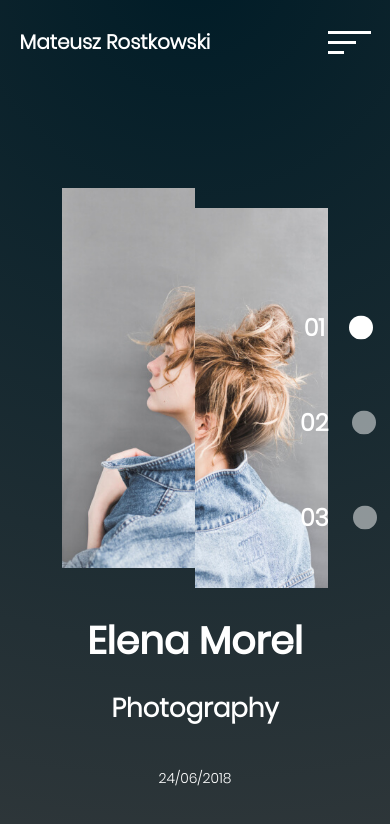
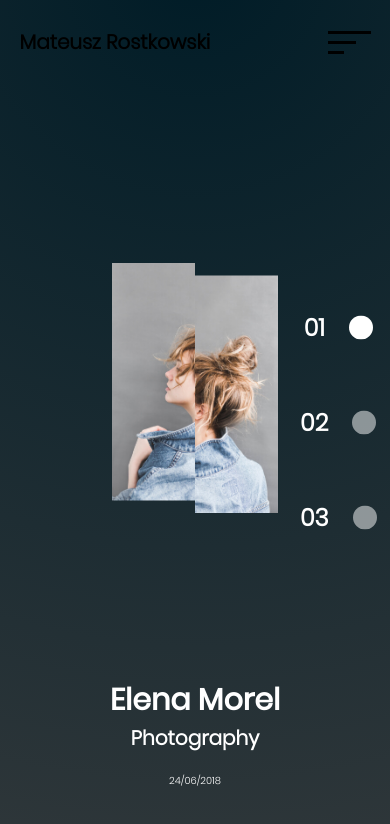
Before and after one commit to MateuszRostkowski/Photography-site, a plain HTML site: page index.html in a window 390 px wide. Both pictures are taken after a click on the icon 349 px from the left and 42 px from the top of the page. Drawn offline with nearby package versions, Linux system fonts and the light colour scheme.

Commit message:
Added: responsive styles, interactivity to navbar

```diff
--- a/app.js
+++ b/app.js
@@ -135,10 +135,65 @@ function init() {
         nextSlide(scrollSlide);
         switchDots(scrollSlide);
         console.log(scrollSlide)
-    }
+    };
 
+    const button = document.querySelector(".menu");
+    const hamburgerLines = document.querySelectorAll(".menu line");
+    const navOpen = document.querySelector(".nav-open");
+    const contact = document.querySelector(".contact");
+    const social = document.querySelector(".social");
+    const logo = document.querySelector(".logo");
 
+    const tl = new TimelineMax({ paused: true, reversed: true });
 
+    tl.to(
+        navOpen,
+        0.5, { y: 0 })
+        .fromTo(
+            contact,
+            0.5,
+            { opacity: 0, y: 10 },
+            { opacity: 1, y: 0 },
+            "-=0.1"
+        )
+        .fromTo(
+            social,
+            0.5,
+            { opacity: 0, y: 10 },
+            { opacity: 1, y: 0 },
+            "-=0.5"
+        )
+        .fromTo(
+            logo,
+            0.3,
+            { color: "white" },
+            { color: "black" },
+            "-=1"
+        )
+        .fromTo(
+            hamburgerLines,
+            0.2,
+            { stroke: "white" },
+            { stroke: "black" },
+            "-=1"
+        )
+        .fromTo(
+            navOpen,
+            0.3,
+            {display: "none"},
+            {display: "grid"},
+            "-=0.5"
+        )
+
+    console.log(button);
+    button.addEventListener("click", function() {
+        tl.reversed() ? tl.play() : tl.reverse();
+    });
+    button.addEventListener("click", function () {
+        console.log("XD");
+    });
+
+    console.log(button);
 }
 
 function throttle(func, limit) {
@@ -152,27 +207,7 @@ function throttle(func, limit) {
       setTimeout(() => (inThrottle = false), limit);
     }
   };
+}
 
 
-}
-
-function nav() {
-    const hamburger = document.querySelector('menu');
-    const hamburgerLines = document.querySelectorAll('.menu line');
-    const navOpen = document.querySelector('.nav-open');
-    const contact = document.querySelector('.contact');
-    const social = document.querySelector('.social');
-    const logo = document.querySelector('.logo');
-    // const = document.querySelector('');
-
-    const tl = new TimelineMax({paused: true});
-    tl.to(navOpen, 0.5, {y:0})
-        .fromTo(
-            concat,
-            0.5,
-            {opacity: 0, y: 10},
-            {opacity: 1, y: 0})
-};
-
-nav();
 init();
--- a/style.css
+++ b/style.css
@@ -41,6 +41,7 @@ nav {
     align-items: center;
     padding: 20px 0px;
     color: white;
+
 }
 
 
@@ -72,7 +73,6 @@ section {
 .hero {
     overflow: hidden;
     height: 500px;
-    /* align-self: center; */
     justify-self: center;
     display: flex;
     margin-top: 100px;
@@ -214,6 +214,7 @@ section {
     right: 0;
     left: 0;
     color: black;
+    pointer-events: none;
 }
 
 .description-nav img {
@@ -334,7 +335,8 @@ section {
 
 }
 
-@media (max-width: 768px) {
+@media screen and (max-width: 768px),
+screen and (max-height: 900px) {
 
     .hero img {
         height: 400px;
@@ -346,12 +348,36 @@ section {
 
     .details h2 {
         font-size: 26px;
+        padding: 0;
     }
 
     .details p {
         font-size: 14px;
     }
 }
+
+@media screen and (max-width: 600px),
+screen and (max-height: 600px) {
+
+    .hero img {
+        height: 250px;
+    }
+
+    .details h1 {
+        font-size: 30px;
+    }
+
+    .details h2 {
+        font-size: 20px;
+        padding: 0;
+    }
+
+    .details p {
+        font-size: 10px;
+    }
+}
+
+
 
 .nav-open {
     position: absolute;
@@ -368,6 +394,7 @@ section {
     justify-items: center;
     align-items: center;
     text-align: center;
+    pointer-events: none;
 }
 
 .contact {
```
